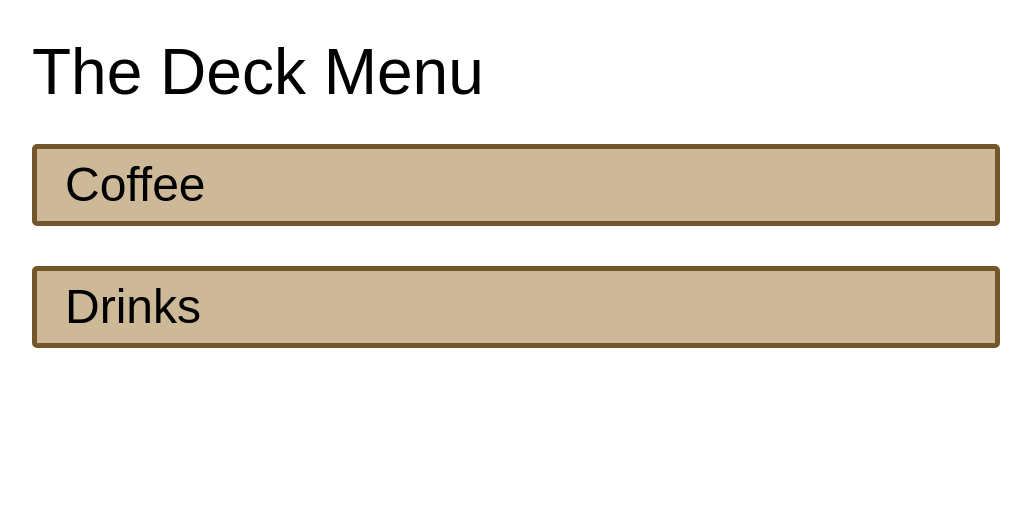
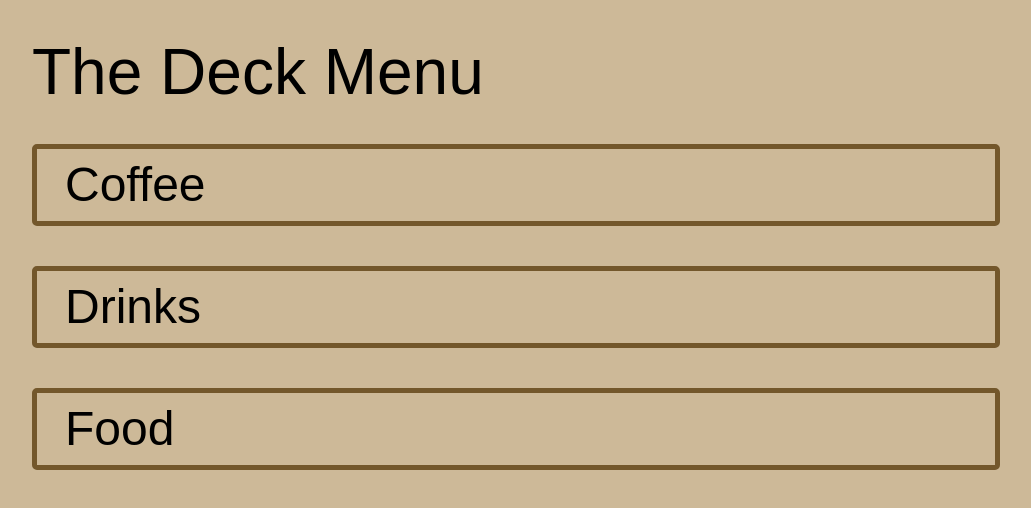
Before and after one commit to ncaudill27/the-deck-menu, a Gatsby site in the folder web/: page / in a window 1280 px wide. Shown: the whole page, without its empty margins (124-1155 px from the left). Built offline with nearby package versions, Linux system fonts and the light colour scheme; Gatsby itself is replaced by a stand-in of ours; no server answers; a web font is replaced by a local one.

Commit message:
prep for push and check build

```diff
--- a/web/src/components/layout.js
+++ b/web/src/components/layout.js
@@ -3,11 +3,11 @@ import styled from "styled-components";
 
 import GlobalStyles from '../styles/globalStyles'
 
-const Layout = ({ children }) => (
-    <>
+const Layout = ({ children, ...props }) => (
+    <div {...props}>
       <GlobalStyles />
       <Main>{children}</Main>
-    </>
+    </div>
 );
 
 const Main = styled.main`
--- a/web/src/pages/index.js
+++ b/web/src/pages/index.js
@@ -38,7 +38,7 @@ const IndexPage = (props) => {
   }
 
   return (
-    <Layout>
+    <Layout style={{backgroundColor: 'hsl(37, 35%, 70%)', height: '100vh'}}>
       <SEO
         title={site.title}
         description={site.description}
@@ -48,6 +48,7 @@ const IndexPage = (props) => {
             <Title>{site.title}</Title>
             <StyledLink to='/coffee'>Coffee</StyledLink>
             <StyledLink to='/drinks'>Drinks</StyledLink>
+            <StyledLink to='/food'>Food</StyledLink>
           </Wrapper>
         </MaxWidthWrapper>
     </Layout>
```
